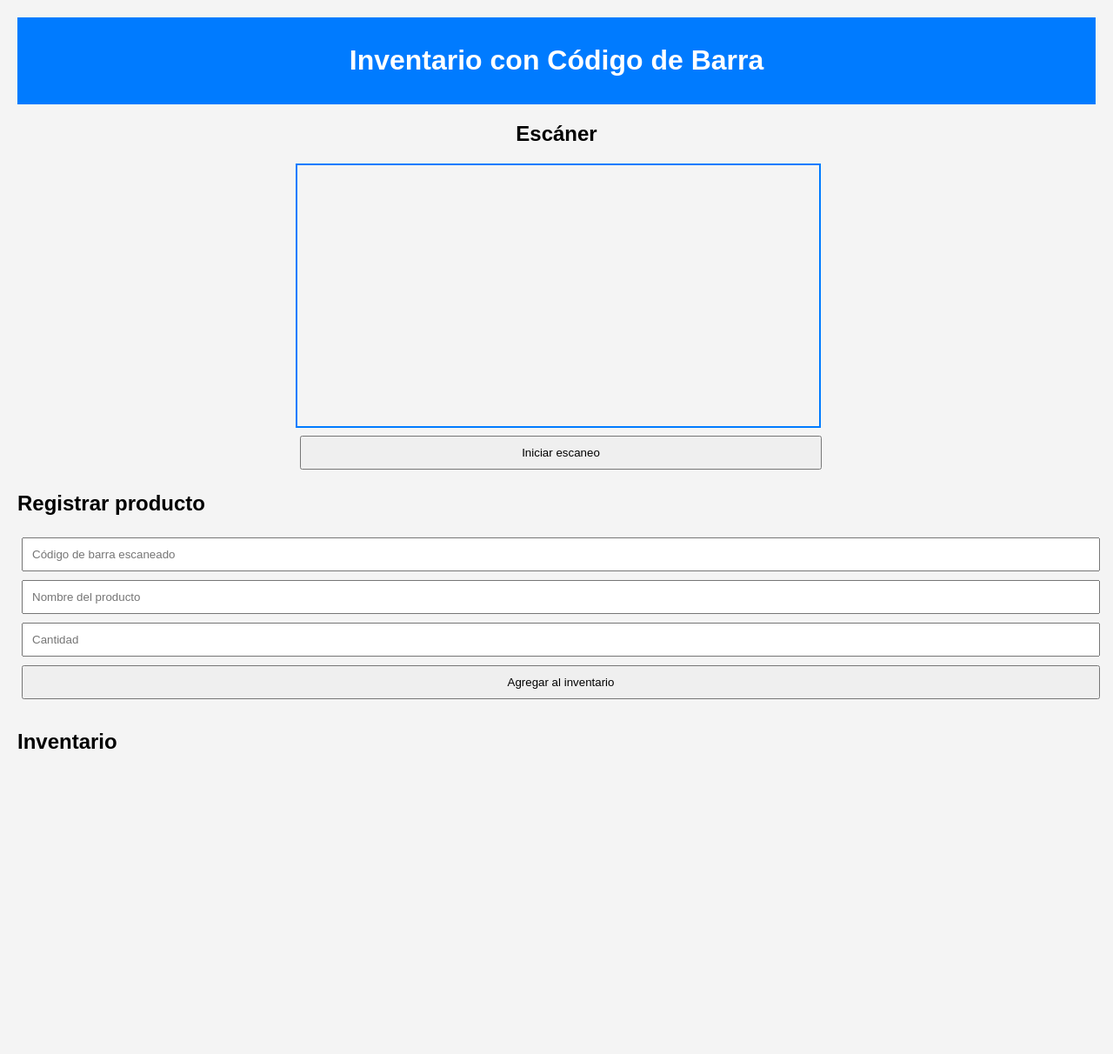
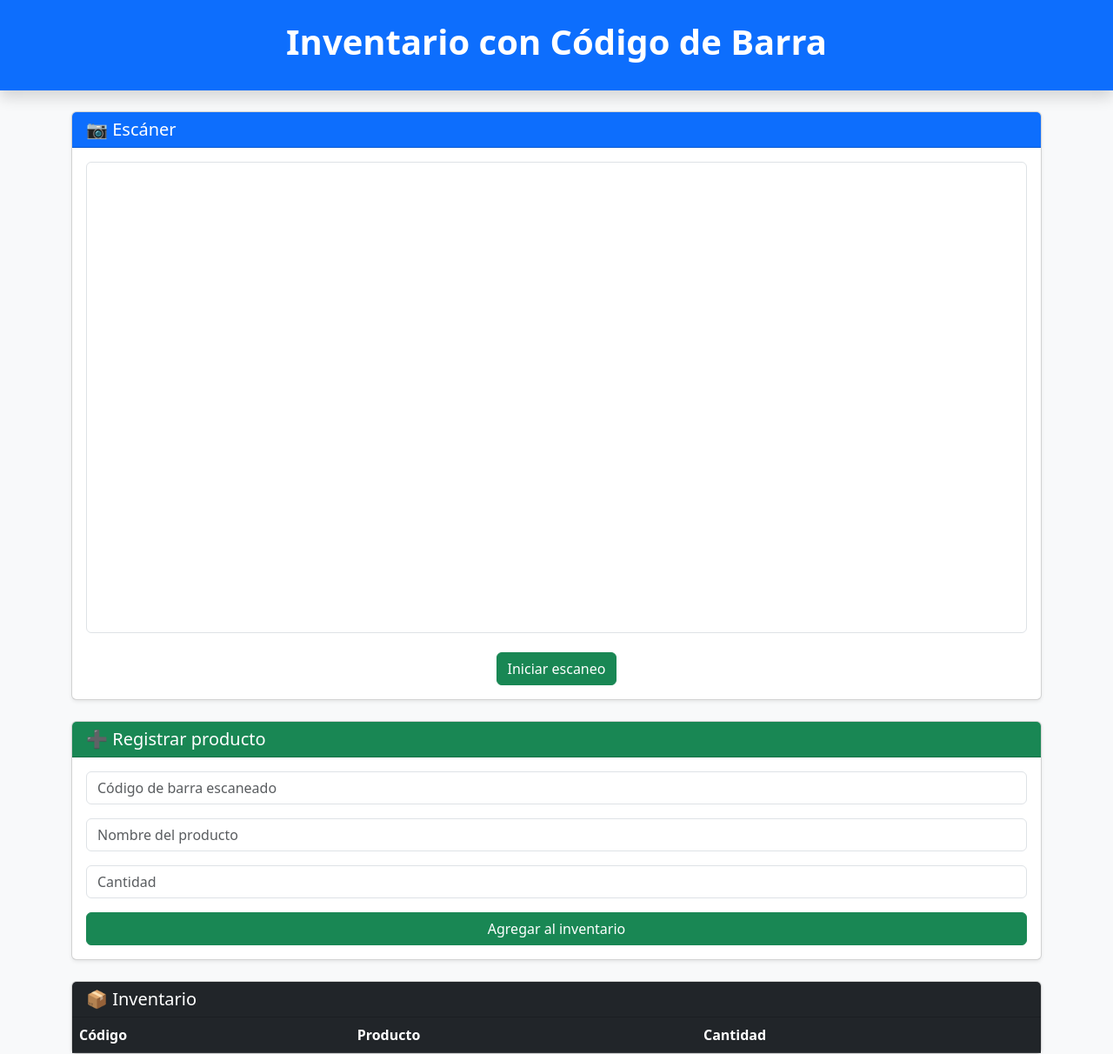
Before and after one commit to andreamarey/INVENTARIO-EMBARQUES, a plain HTML site: page index.html in a window 1280 px wide. Shown: the whole page at 87% size. Before the commit the page ends 907 px from the top, so only its background shows below. Drawn offline with nearby package versions, Linux system fonts and the light colour scheme.

Commit message:
Update index.html

```diff
--- a/index.html
+++ b/index.html
@@ -4,65 +4,69 @@
   <meta charset="UTF-8">
   <meta name="viewport" content="width=device-width, initial-scale=1.0">
   <title>Inventario con Código de Barra</title>
-  <style>
-    body {
-      font-family: Arial, sans-serif;
-      background-color: #f4f4f4;
-      margin: 0;
-      padding: 20px;
-    }
-    header {
-      text-align: center;
-      padding: 10px;
-      background-color: #007bff;
-      color: white;
-    }
-    .scanner {
-      margin: 20px auto;
-      max-width: 600px;
-      text-align: center;
-    }
-    video {
-      width: 100%;
-      border: 2px solid #007bff;
-    }
-    .form {
-      margin-top: 20px;
-    }
-    input, button {
-      padding: 10px;
-      margin: 5px;
-      width: 100%;
-      box-sizing: border-box;
-    }
-    .inventory-list {
-      margin-top: 30px;
-    }
-  </style>
+  <!-- Bootstrap CSS -->
+  <link href="https://cdn.jsdelivr.net/npm/bootstrap@5.3.0/dist/css/bootstrap.min.css" rel="stylesheet">
 </head>
-<body>
-  <header>
-    <h1>Inventario con Código de Barra</h1>
+<body class="bg-light">
+
+  <!-- Encabezado -->
+  <header class="bg-primary text-white text-center py-4 mb-4 shadow">
+    <h1 class="fw-bold">Inventario con Código de Barra</h1>
   </header>
 
-  <div class="scanner">
-    <h2>Escáner</h2>
-    <video id="preview"></video>
-    <button onclick="startScanner()">Iniciar escaneo</button>
+  <div class="container">
+    <!-- Escáner -->
+    <div class="card mb-4 shadow-sm">
+      <div class="card-header bg-primary text-white">
+        <h2 class="h5 mb-0">📷 Escáner</h2>
+      </div>
+      <div class="card-body text-center">
+        <video id="preview" class="w-100 border rounded"></video>
+        <button class="btn btn-success mt-3" onclick="startScanner()">Iniciar escaneo</button>
+      </div>
+    </div>
+
+    <!-- Formulario -->
+    <div class="card mb-4 shadow-sm">
+      <div class="card-header bg-success text-white">
+        <h2 class="h5 mb-0">➕ Registrar producto</h2>
+      </div>
+      <div class="card-body">
+        <div class="mb-3">
+          <input type="text" id="barcode" class="form-control" placeholder="Código de barra escaneado">
+        </div>
+        <div class="mb-3">
+          <input type="text" id="productName" class="form-control" placeholder="Nombre del producto">
+        </div>
+        <div class="mb-3">
+          <input type="number" id="quantity" class="form-control" placeholder="Cantidad">
+        </div>
+        <button class="btn btn-success w-100" onclick="addToInventory()">Agregar al inventario</button>
+      </div>
+    </div>
+
+    <!-- Inventario -->
+    <div class="card shadow-sm">
+      <div class="card-header bg-dark text-white">
+        <h2 class="h5 mb-0">📦 Inventario</h2>
+      </div>
+      <div class="card-body p-0">
+        <table class="table table-striped table-hover mb-0">
+          <thead class="table-dark">
+            <tr>
+              <th>Código</th>
+              <th>Producto</th>
+              <th>Cantidad</th>
+            </tr>
+          </thead>
+          <tbody id="inventory"></tbody>
+        </table>
+      </div>
+    </div>
   </div>
 
-  <div class="form">
-    <h2>Registrar producto</h2>
-    <input type="text" id="barcode" placeholder="Código de barra escaneado">
-    <input type="text" id="productName" placeholder="Nombre del producto">
-    <input type="number" id="quantity" placeholder="Cantidad">
-    <button onclick="addToInventory()">Agregar al inventario</button>
-  </div>
-
-  <div class="inventory-list">
-    <h2>Inventario</h2>
-    <ul id="inventory"></ul>
-  </div>
+  <!-- Bootstrap JS (opcional para interactividad extra) -->
+  <script src="https://cdn.jsdelivr.net/npm/bootstrap@5.3.0/dist/js/bootstrap.bundle.min.js"></script>
 
   <script>
     let inventory = [];
@@ -85,9 +89,13 @@
       const list = document.getElementById('inventory');
       list.innerHTML = '';
       inventory.forEach(item => {
-        const li = document.createElement('li');
-        li.textContent = `${item.name} - Código: ${item.barcode} - Cantidad: ${item.quantity}`;
-        list.appendChild(li);
+        const row = document.createElement('tr');
+        row.innerHTML = `
+          <td>${item.barcode}</td>
+          <td>${item.name}</td>
+          <td>${item.quantity}</td>
+        `;
+        list.appendChild(row);
       });
     }
 
```
